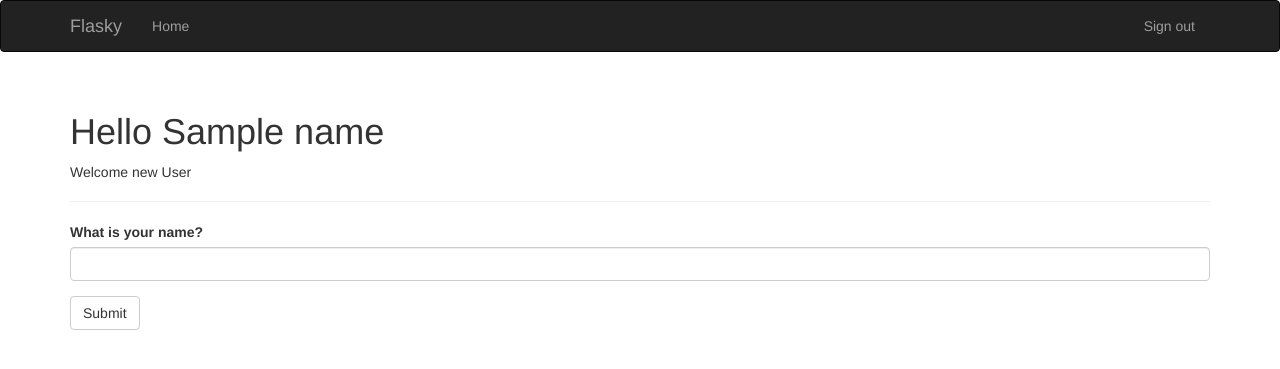
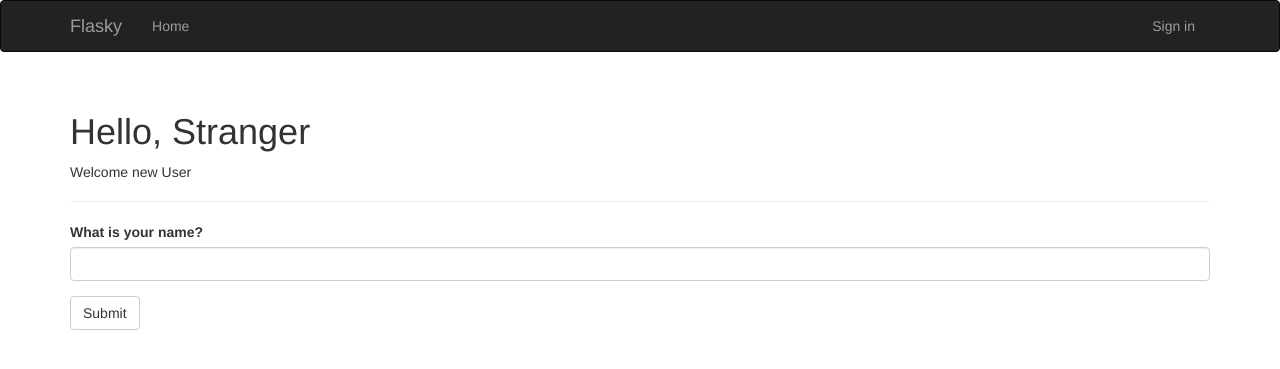
Before and after one commit to iluvwnba/itsfailedagain, a Flask app: template app/templates/index.html in a window 1280 px wide. Shown: the top 369 px of the page. Run offline with Flask 2, Linux system fonts and the light colour scheme; tables that the repository leaves empty hold one stand-in row (values such as "Sample post"); the template is opened without the code that fills it: values that come from a table or form of the project are taken from there, most other values are stand-ins (such as "Sample title", 1, 10 or a date in 2020); some libraries are stand-ins or nearby versions.

Commit message:
Changed model for email New tests on user model Implemented login/logout

```diff
--- a/app/auth/forms.py
+++ b/app/auth/forms.py
@@ -9,3 +9,9 @@ class LoginForm(Form):
     password = PasswordField('Password', validators=[DataRequired()])
     remember_me = BooleanField('Keep me logged in')
     submit = SubmitField('Log in')
+
+    # TODO Reg form
+
+    # TODO validate email - make sure emaild oesnt exist
+
+    #TODO validate username
--- /dev/null
+++ b/app/templates/auth/register.html
@@ -0,0 +1 @@
+#TODO register
--- a/app/templates/base.html
+++ b/app/templates/base.html
@@ -26,9 +26,9 @@
             </ul>
             <ul class="nav navbar-nav navbar-right">
                 {%  if current_user.is_authenticated() %}
-                <li><a href="{{ url_for('auth.logout') }}">Sign in</a></li>
+                <li><a href="{{ url_for('auth.logout') }}">Sign out</a></li>
                 {% else %}
-                <li><a href="{{ url_for('auth.login') }}">Sign out</a></li>
+                <li><a href="{{ url_for('auth.login') }}">Sign in</a></li>
                 {% endif %}
             </ul>
         </div>
--- a/app/templates/index.html
+++ b/app/templates/index.html
@@ -3,11 +3,17 @@
 {% block title %}Flasky{% endblock %}
 {% block page_content %}
     <div class="page-header">
-        <h1>Hello {% if name  %}{{ name }}{% else %}Stranger{% endif %}</h1>
+        <h1>Hello,
+        {% if current_user.is_authenticated() %}
+            {{ current_user.username }}
+        {% else %}
+            Stranger
+        {% endif %}
+         </h1>
         {% if not known %}
         <p>Welcome new User</p>
         {% else %}
-        <p>Welcome back {{ name }}</p>
+        <p>Welcome back {{ current_user.username }}</p>
         {% endif %}
     </div>
     {{ wtf.quick_form(form) }}
```
Also changed, not shown: app/auth/views.py (+13 -1 lines).
